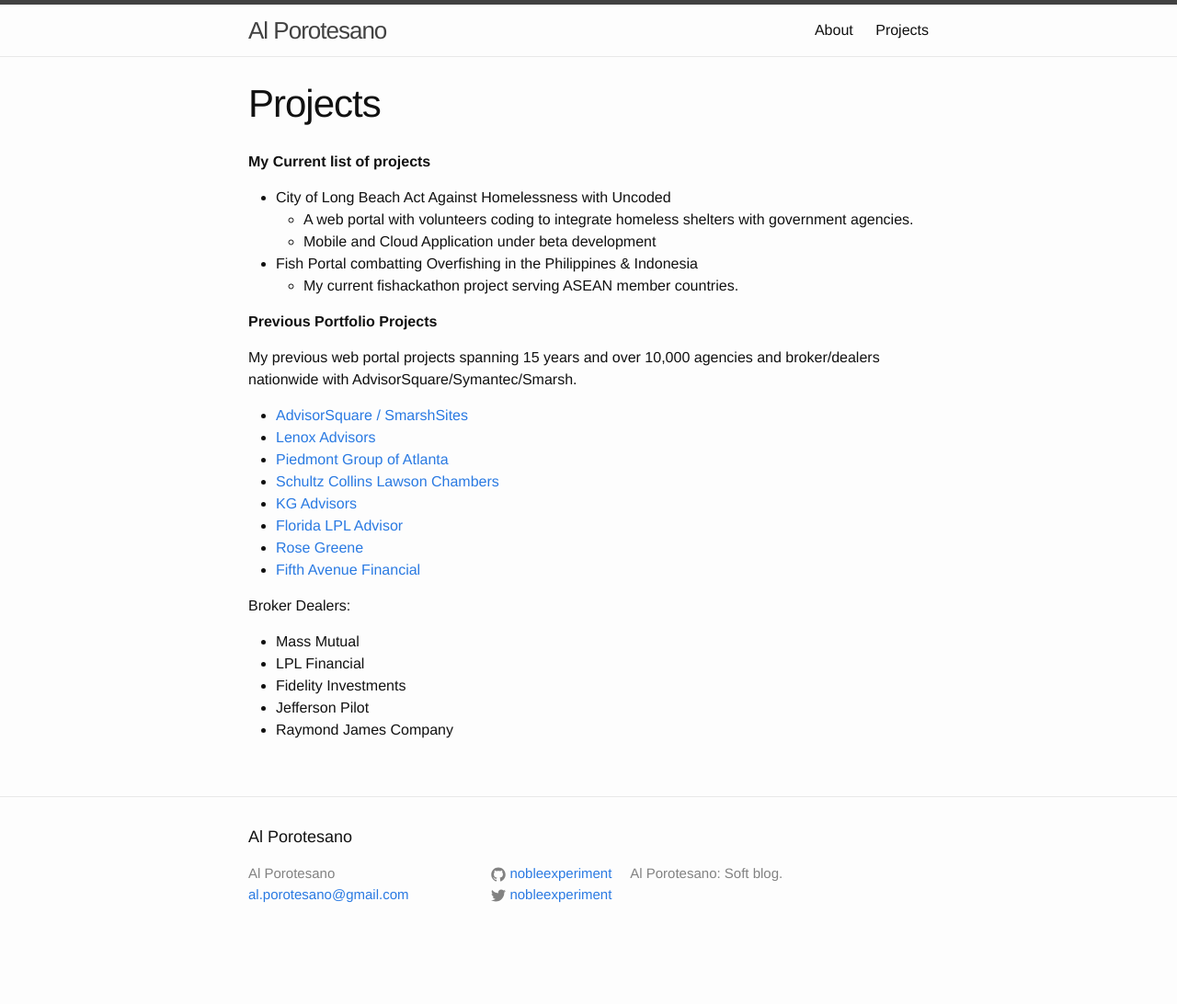
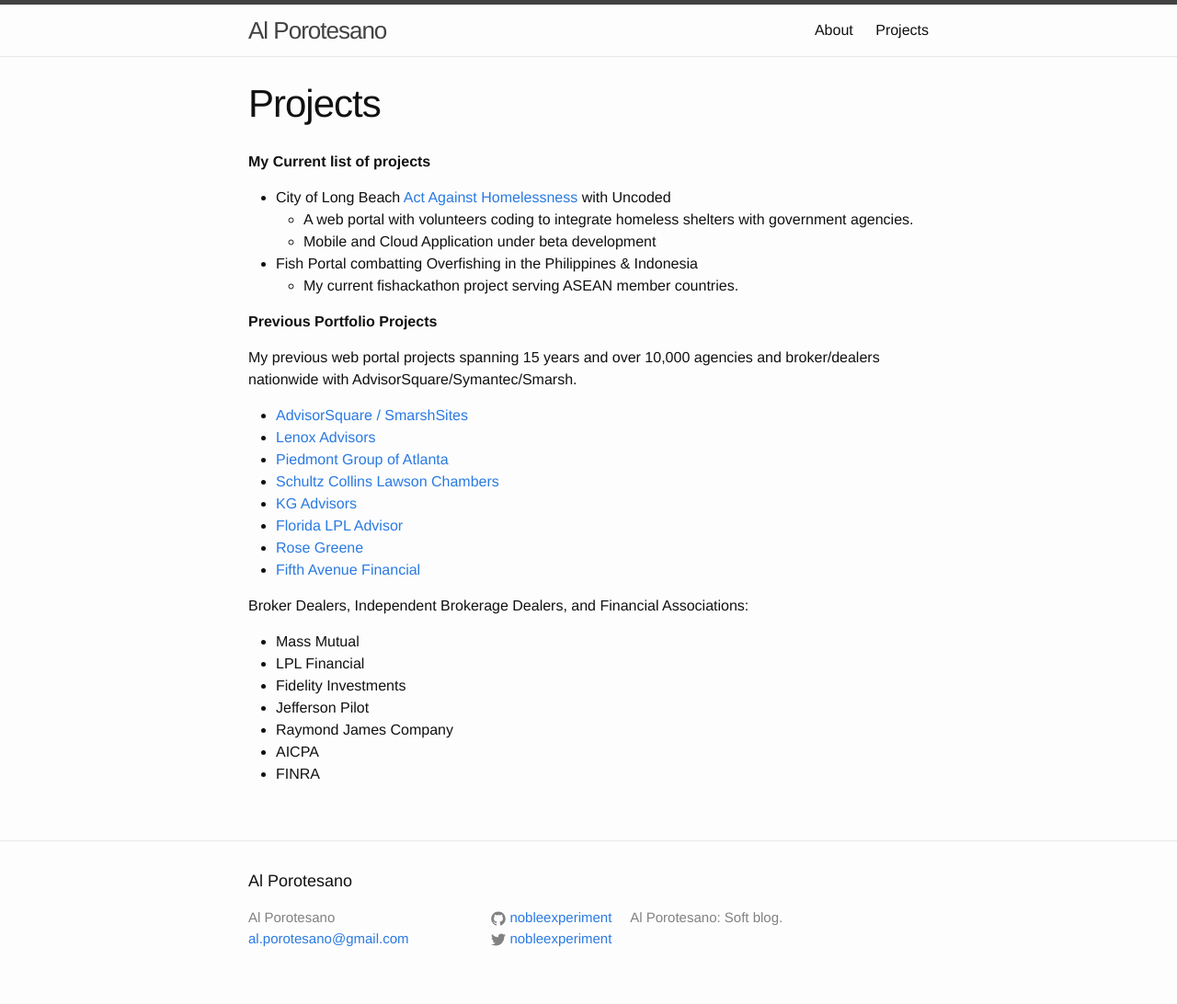
Before and after one commit to nobleexperiment/nobleexperiment.github.io, a Jekyll site: the page built from projects.md, in a window 1280 px wide. Shown: the whole page at 92% size. Built offline with Jekyll 4.4.1, drawn with Linux system fonts in a browser that asks for light colours; before the commit the page ends 1044 px from its top, so only the background shows below that.

Commit message:
Update projects.md

```diff
--- a/projects.md
+++ b/projects.md
@@ -6,7 +6,7 @@ permalink: /projects/
 
 **My Current list of projects**
 
-* City of Long Beach Act Against Homelessness with Uncoded
+* City of Long Beach [Act Against Homelessness]({% post_url 2016-07-27-homeless_hackathon %}) with Uncoded
 	* A web portal with volunteers coding to integrate homeless shelters with government agencies.
 	* Mobile and Cloud Application under beta development
 * Fish Portal combatting Overfishing in the Philippines & Indonesia
@@ -25,10 +25,12 @@ My previous web portal projects spanning 15 years and over 10,000 agencies and b
 * [Rose Greene](http://www.rosegreene.com)
 * [Fifth Avenue Financial](http://www.fifthavenuefinancial.com)
 
-Broker Dealers:
+Broker Dealers, Independent Brokerage Dealers, and Financial Associations:
 
 * Mass Mutual
 * LPL Financial
 * Fidelity Investments
 * Jefferson Pilot
 * Raymond James Company
+* AICPA
+* FINRA
```
